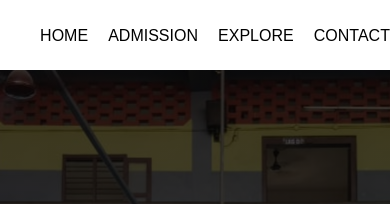
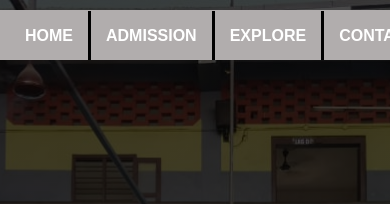
Before and after one commit to Myfirstform/al-birr, a plain HTML site: page index.html in a window 390 px wide. Shown: the top 204 px of the page. Drawn offline with Linux system fonts and the light colour scheme; no server answers.

Commit message:
navborder

```diff
--- a/style.css
+++ b/style.css
@@ -195,12 +195,13 @@ button:hover .firstpage{
 
 @media (max-width: 650px){
     .options{
+        margin-top: 10px;
         display: block;
         display: flex;
         width: 100%;
         height: 30px;
-        background: #ffffff;
-        padding: 20px;
+        background: #b1adad;
+        padding: 10px;
         display: flex;
         justify-content: space-evenly;
         align-items: center;
@@ -209,16 +210,19 @@ button:hover .firstpage{
     }
     .options li{
         list-style: none;
+        border-right: solid black;
+        padding: 15px;
     }
     .options li a{
         text-decoration: none;
-        color: #000000;
+        color: #ffffff;
         font-family: sans-serif;
+        font-weight: bold;
     }
     .firstpage{
         padding: 30px;
         height:95vh;
-        width: 95%;
+        width: 100%;
     }
     .firstpage h1{
         font-size:3em ;
```
